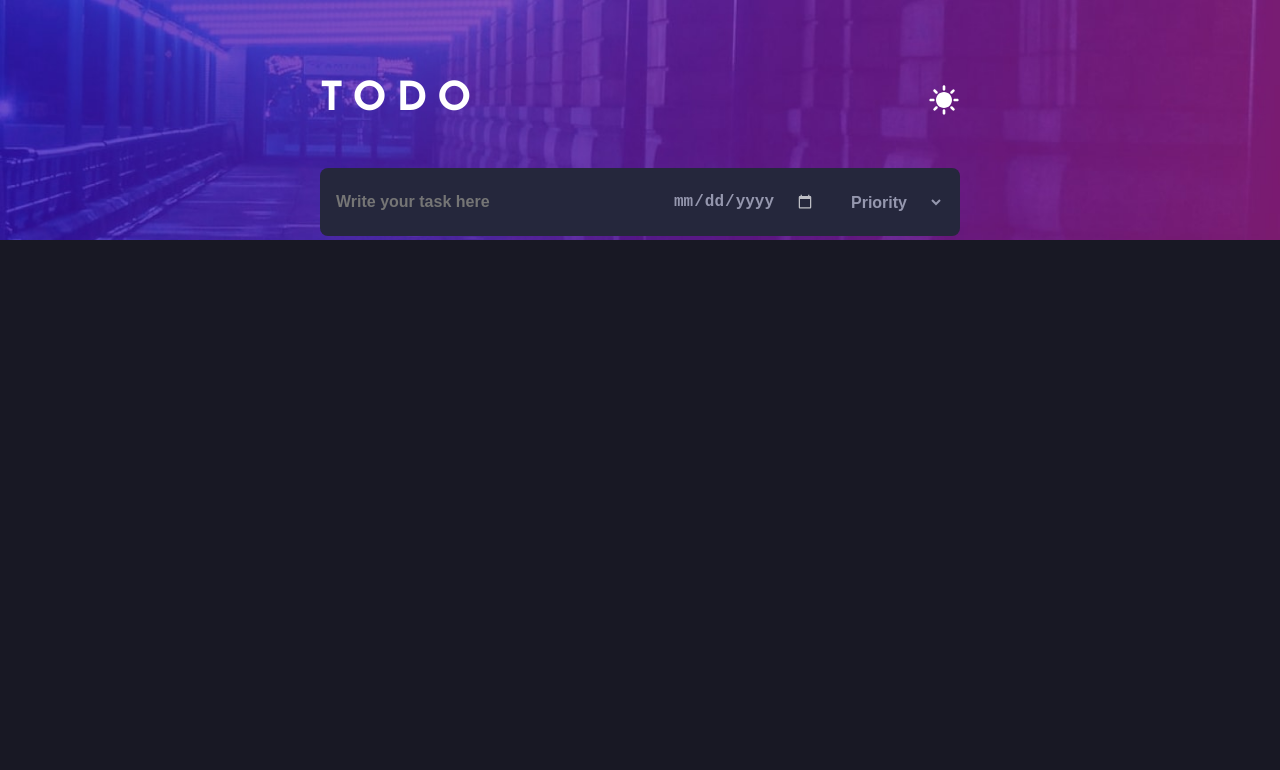
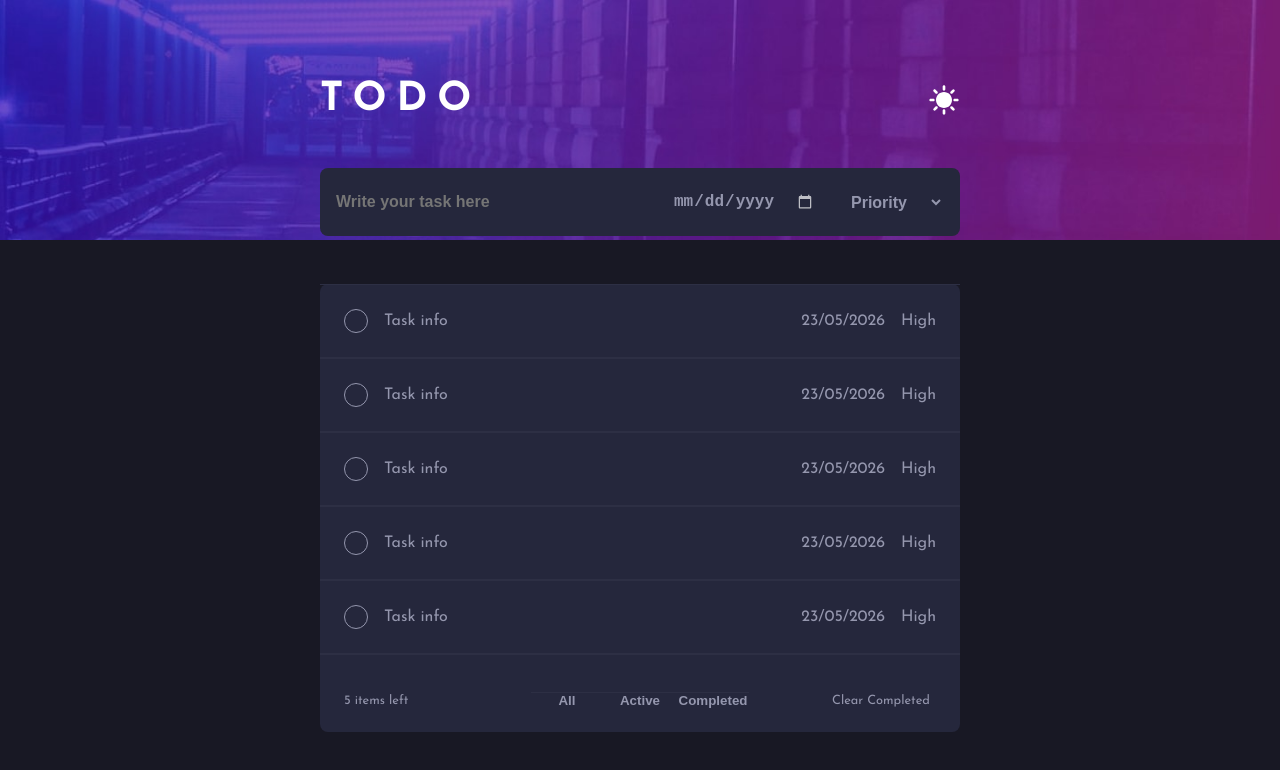
Before and after one commit to CalderonCG/TodoList, a React (Vite) app: page / in a window 1280 px wide. Shown: the top 770 px of the page. Built offline with nearby package versions, Linux system fonts and the light colour scheme.

Commit message:
:feat: add task list layout

```diff
--- a/src/App.tsx
+++ b/src/App.tsx
@@ -1,13 +1,13 @@
 
 import './App.scss'
-import ToDoContainer from './components/ToDoContainer/ToDoContainer'
+import Container from './components/Container/Container'
 
 function App() {
 
   return (
     <div className='app_container'>
       <div className='background_header'></div>
-      <ToDoContainer/>
+      <Container/>
     </div>
   )
 }
--- a/src/components/ToDoContainer/ToDoContainer.tsx
+++ b/src/components/Container/Container.tsx
@@ -1,17 +1,19 @@
-import ToDoForm from '../ToDoForm/ToDoForm';
-import './ToDoContainer.scss'
+import Form from '../Form/Form';
+import List from '../List/List';
+import './Container.scss'
 import { MdSunny } from "react-icons/md";
 
-function ToDoContainer() {
+function Container() {
   return (
     <div className="todo_container">
         <div className='todo_container_header'>
             <h1>TODO</h1>
             <MdSunny className='todo_container_icon'/>
         </div>
-        <ToDoForm/>
+        <Form/>
+        <List/>
     </div>
   )
 }
 
-export default ToDoContainer
+export default Container
--- /dev/null
+++ b/src/components/List/List.scss
@@ -0,0 +1,60 @@
+@use "../../styles/mixins" as m;
+@use "../../styles/variables" as v;
+
+.todo_list {
+  @include m.flexCenter(column, start);
+  width: 100%;
+  max-height: 70%;
+  background-color: v.$CardDark;
+  border-radius: 0.5rem;
+
+  &_tasks{
+    width: 100%;
+    max-height: 100%;
+    display: flex;
+    flex-direction: column;
+    overflow-y: auto;
+      scrollbar-color: v.$FontDark v.$CardDark;
+  scrollbar-width: thin;
+  }
+
+  &_empty {
+    width: 100%;
+    display: flex;
+    align-items: center;
+    color: v.$FontDark;
+    justify-content: center;
+    padding: 1.5rem 1.5rem;
+
+    border-bottom: 1px solid #2d2f44;
+  }
+
+  &_options {
+    width: 100%;
+    display: flex;
+    align-items: center;
+    color: v.$FontDark;
+    justify-content: space-between;
+    padding: 1.5rem 1.5rem;
+
+    p {
+      width: 6.5rem;
+      font-size: 0.8rem;
+    }
+
+    &_filters {
+      display: flex;
+      gap: 1px;
+
+      border-top: 1px solid #2d2f44;
+
+      button {
+        background-color: inherit;
+        width: 4.5rem;
+        border: none;
+        color: v.$FontDark;
+        font-weight: 600;
+      }
+    }
+  }
+}
--- /dev/null
+++ b/src/components/List/List.tsx
@@ -0,0 +1,32 @@
+import Task from "../Task/Task";
+import "./List.scss";
+
+function List() {
+  return (
+    <div className="todo_list">
+      {/* <div className="todo_list_empty">No tasks added uet</div> */}
+
+      <div className="todo_list_tasks">
+        <Task />
+        <Task />
+        <Task />
+        <Task />
+        <Task />
+        <Task />
+        <Task />
+        <Task />
+      </div>
+      <div className="todo_list_options">
+        <p>5 items left</p>
+        <div className="todo_list_options_filters">
+          <button>All</button>
+          <button>Active</button>
+          <button>Completed</button>
+        </div>
+        <p>Clear Completed</p>
+      </div>
+    </div>
+  );
+}
+
+export default List;
--- /dev/null
+++ b/src/components/Task/Task.scss
@@ -0,0 +1,29 @@
+@use "../../styles/mixins" as m;
+@use "../../styles/variables" as v;
+
+.task {
+  @include m.flexCenter(row, start);
+  width: 100%;
+  color: v.$FontDark;
+  padding: 1.5rem 1.5rem;
+  gap: 1rem;
+  border-top: 1px solid #2d2f44;
+  border-bottom: 1px solid #2d2f44;
+
+  &_check {
+    flex: 0 0 auto;
+    width: 1.5rem;
+    height: 1.5rem;
+    border-radius: 1rem;
+    background-color: inherit;
+    border: 1px solid v.$FontDark;
+
+    &:hover {
+      border: 1px solid v.$Check;
+    }
+  }
+
+  &_task {
+    flex: 1 1 auto;
+  }
+}
--- /dev/null
+++ b/src/components/Task/Task.tsx
@@ -0,0 +1,14 @@
+import './Task.scss'
+
+function Task() {
+  return (
+    <div className="task">
+        <button className='task_check'></button>
+        <p className='task_task'>Task info</p>
+        <p className='task_deadline'>23/05/2026</p>
+        <p className='task_priority'>High</p>
+    </div>
+  )
+}
+
+export default Task
```
Also changed, not shown: src/components/Form/Form.tsx (renamed from src/components/ToDoForm/ToDoForm.tsx, +4 -3 lines), src/components/Container/Container.scss (renamed from src/components/ToDoContainer/ToDoContainer.scss), src/components/Form/Form.scss (renamed from src/components/ToDoForm/ToDoForm.scss).
